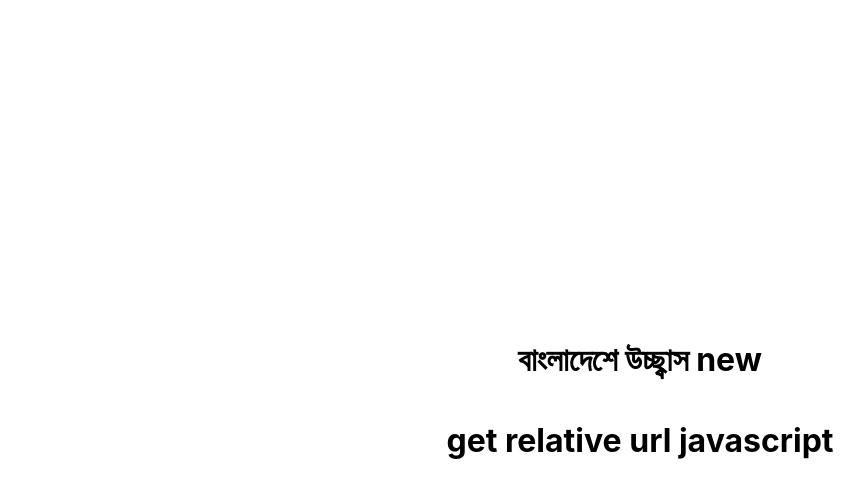
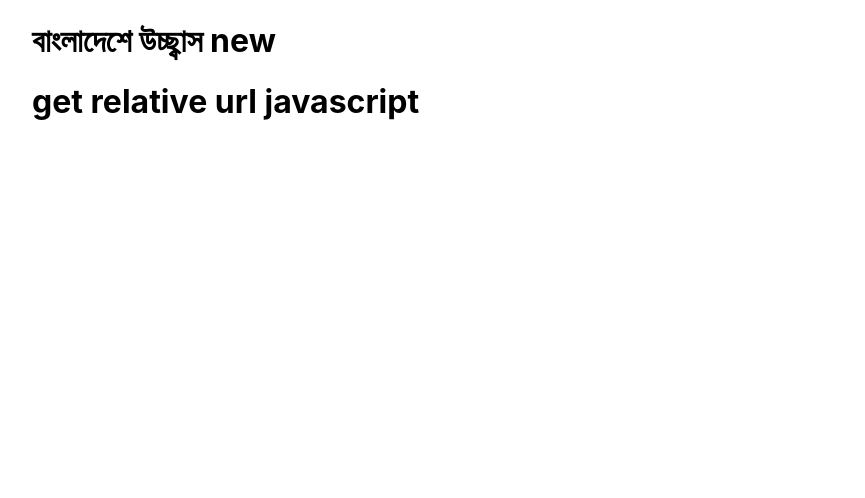
Before and after one commit to durulwalton/pagesharemetatagapp, a Next.js app: page / in a window 1280 px wide. Shown: the top 498 px of the page, without its empty margins (0-865 px from the left). Built offline with nearby package versions, Linux system fonts and the light colour scheme.

Commit message:
fifth commit

```diff
--- a/pages/index.js
+++ b/pages/index.js
@@ -28,15 +28,15 @@ export default function Home() {
           property="og:image"
           content="https://images.prothomalo.com/prothomalo-bangla%2F2022-12%2Ff15d1dae-0e2d-4d10-96f4-b70fc636a557%2FWHATSAPP_IMAGE_2022_12_25_AT_113130_PM_1113306.gif?rect=0%2C170%2C2400%2C1260&amp;w=1200&amp;ar=40%3A21&amp;auto=format%2Ccompress&amp;ogImage=true&amp;mode=crop&amp;overlay=https%3A%2F%2Fimages.prothomalo.com%2Fprothomalo-bangla%2F2022-01%2F18c58c05-9e66-46f3-8946-4437460f8f90%2FBanner_7814X143.jpg&amp;overlay_position=bottom&amp;overlay_width_pct=1"
         />
-        <meta property="og:url" content="https://waltondigitech.com/products/music/speaker/portable-bluetooth-speaker/chorus-bluetooth-speaker-ps16" />
+        <meta
+          property="og:url"
+          content="https://waltondigitech.com/products/music/speaker/portable-bluetooth-speaker/chorus-bluetooth-speaker-ps16"
+        />
         <meta property="og:image:width" content="1200" />
         <meta property="og:image:height" content="630" />
       </Head>
-
-      <main className={styles.main}>
-        <h1>বাংলাদেশে উচ্ছ্বাস new </h1>
-        <h1>get relative url javascript</h1>
-      </main>
+      <h1>বাংলাদেশে উচ্ছ্বাস new </h1>
+      <h1>get relative url javascript</h1>
     </div>
   );
 }
```
